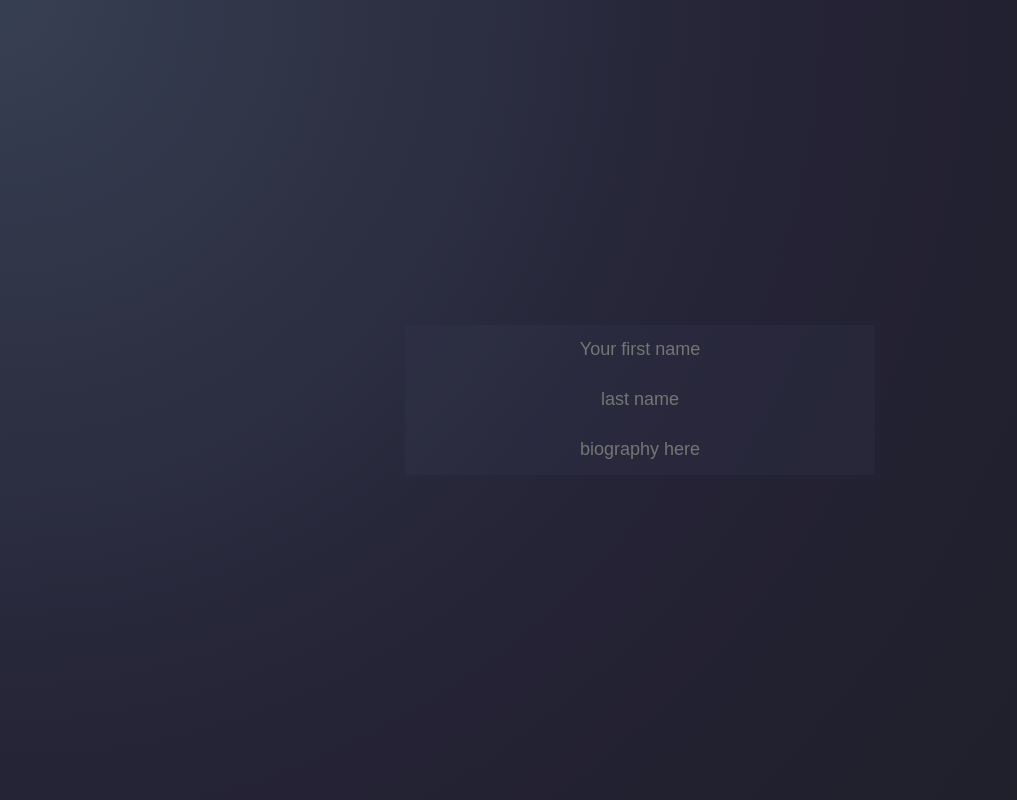
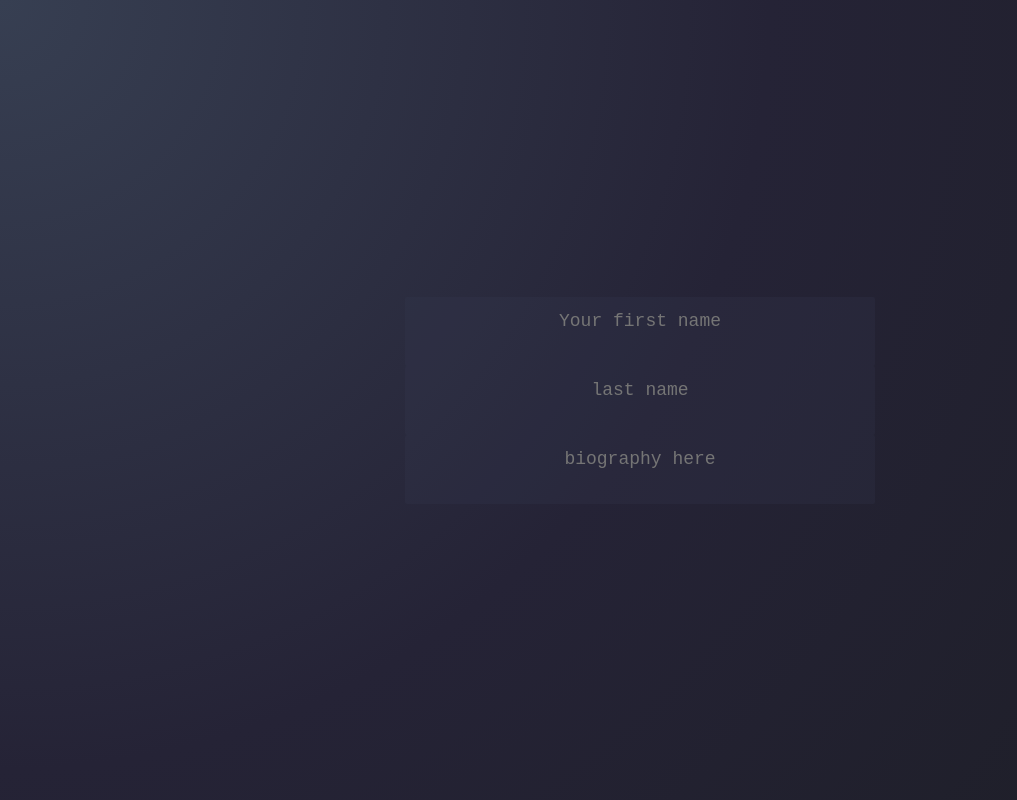
Before and after one commit to andrew-atkinson/artform, a React (Create React App) app in the folder artist-profile/: page / in a window 1280 px wide. Shown: the whole page, without its empty margins (0-1017 px from the left). Built offline with nearby package versions, Linux system fonts and the light colour scheme.

Commit message:
adds: more transitions to css

```diff
--- a/artist-profile/src/App.css
+++ b/artist-profile/src/App.css
@@ -55,6 +55,7 @@ textarea {
   outline: none;
   color: #ddd;
   transition: color 1.0s;
+  transition: background-color 1.4s;
   text-align: center;
   resize: none;
 }
@@ -68,6 +69,7 @@ textarea:focus {
   line-height: 2.5rem;
   vertical-align: middle;
   transition: color 1.0s;
+  transition: background-color 0.4s;
 }
 
 @media screen and (max-width:340px){
--- a/artist-profile/src/components/TextField.jsx
+++ b/artist-profile/src/components/TextField.jsx
@@ -23,7 +23,7 @@ export default class TextField extends Component {
   render() {
     return (
       <form onSubmit={this.handleSubmit}>
-        <input
+        <textarea
           type="text"
           name={this.props.name}
           placeholder={store.getState()[this.props.name]}
```
